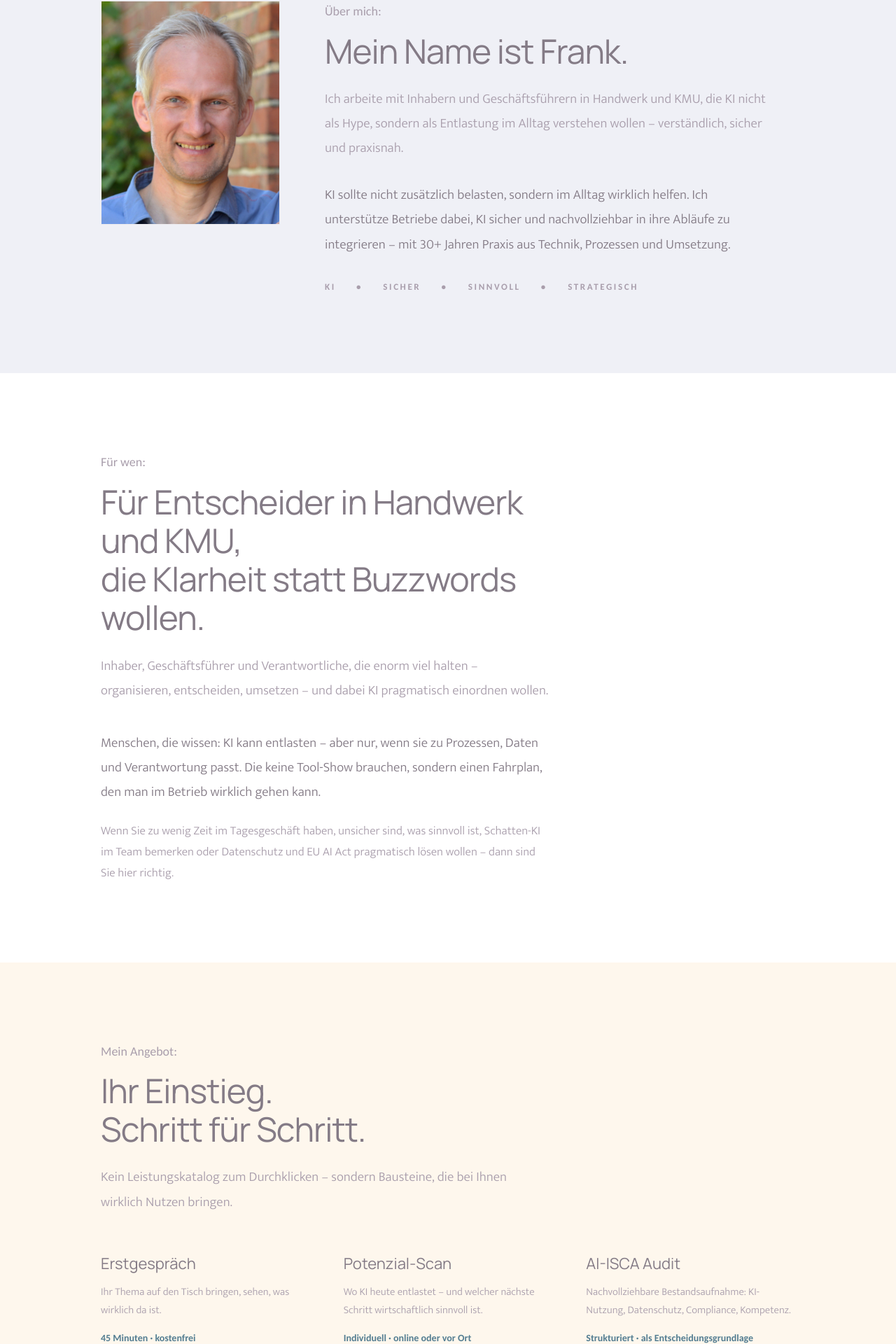
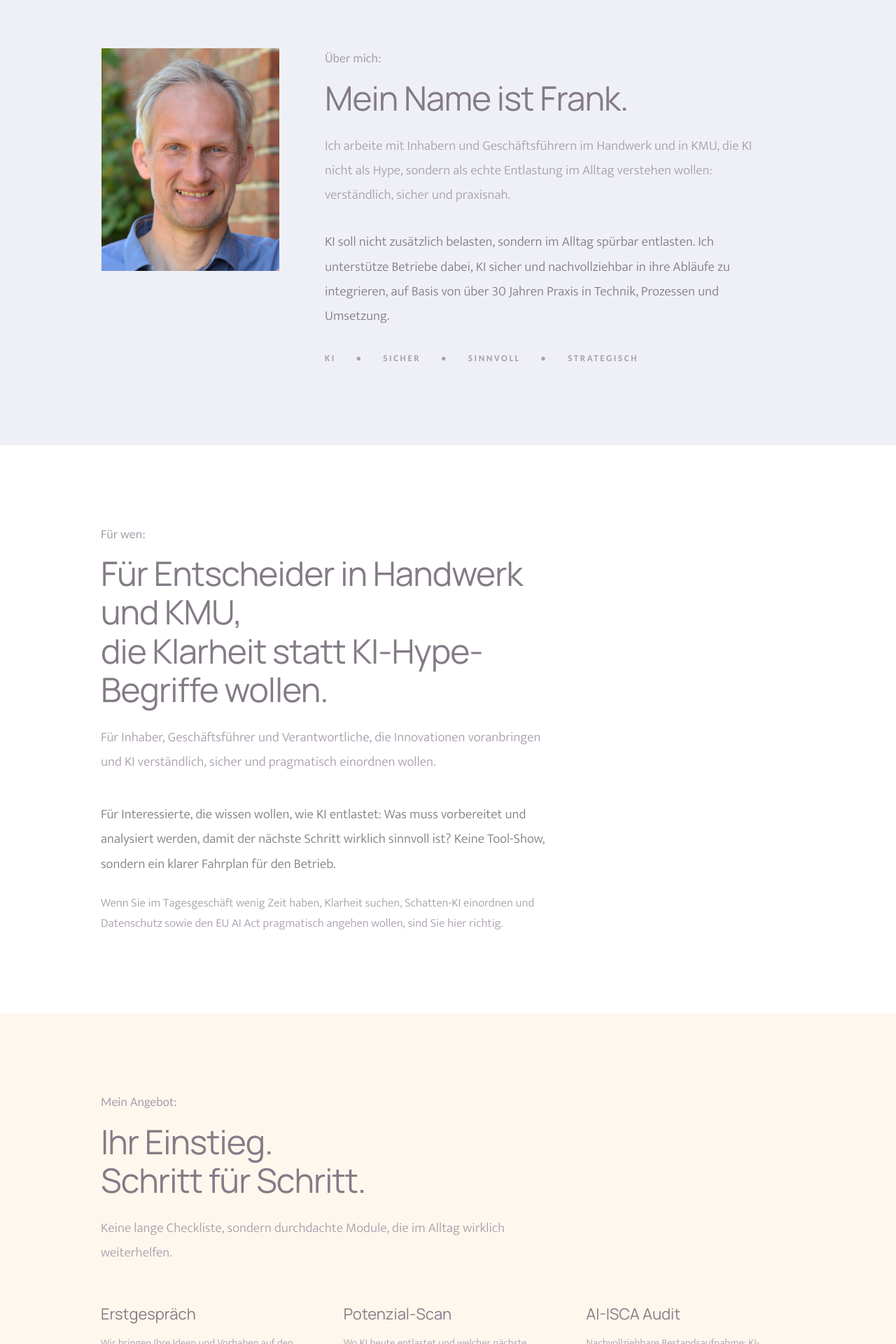
Before and after one commit to HorstDuebel/LandingPage_v2, a Next.js app in the folder web/: page / in a window 1280 px wide. Shown: the part 685-2605 px from the top of the page at 70% size. Built offline with nearby package versions, Linux system fonts and the light colour scheme.

Commit message:
UX: wertorientierte CTAs und Conversion-Microcopy

```diff
--- a/web/src/app/layout.tsx
+++ b/web/src/app/layout.tsx
@@ -21,12 +21,12 @@ const fontBody = Mukta({
 });
 
 export const metadata: Metadata = {
-  title: "Frank Vullhorst – KI‑Sparring",
+  title: "Frank Vullhorst  KI. Sicher. Sinnvoll. Strategisch.",
   description:
-    "KI-Sparring auf Augenhöhe: In 45 Minuten klären wir, wo KI und Automatisierung in Ihrem Betrieb entlasten können – sicher, sinnvoll und strategisch.",
+    "Ein Austausch über Prozesse, Optimierungen, Automatisierungen und KI – sicher, sinnvoll und strategisch.",
   metadataBase: new URL("https://example.com"),
   openGraph: {
-    title: "Frank Vullhorst – KI‑Sparring",
+    title: "Frank Vullhorst",
     description:
       "Praxisnah, nachvollziehbar und an EU AI Act sowie DSGVO orientiert.",
     type: "website",
--- a/web/src/app/page.tsx
+++ b/web/src/app/page.tsx
@@ -20,7 +20,7 @@ export default function Home() {
               <p className="section-kicker">Meine Einladung:</p>
               <h1 className="display-title">
                 <span className="display-title-line">Ein Erstgespräch.</span>
-                <span className="display-title-line">45 Minuten Klarheit.</span>
+                <span className="display-title-line">30 Minuten aus der Vogelperspektive.</span>
               </h1>
 
               <div className="mt-10 flex flex-col gap-4 sm:flex-row sm:items-start sm:gap-8">
@@ -30,9 +30,9 @@ export default function Home() {
               </div>
 
               <p className="microcopy mt-6 max-w-md">
-                Sie erzählen, was gerade ist – ich höre zu und ordne ein.
+                Wir beleuchten Ihre aktuelle Situation. Ich höre zu und gebe Impulse.
                 <br />
-                45 Minuten. Kein Sales, kein Druck. Kostenfrei. Unverbindlich.
+                30 Minuten. Erst schauen, ob es menschlich und fachlich passt.
               </p>
             </div>
           </div>
@@ -54,16 +54,16 @@ export default function Home() {
 
             <div className="prose-width lg:max-w-none">
               <SectionIntro kicker="Über mich:" title="Mein Name ist Frank.">
-                Ich arbeite mit Inhabern und Geschäftsführern in Handwerk und
-                KMU, die KI nicht als Hype, sondern als Entlastung im Alltag
-                verstehen wollen – verständlich, sicher und praxisnah.
+                Ich arbeite mit Inhabern und Geschäftsführern im Handwerk und in
+                KMU, die KI nicht als Hype, sondern als echte Entlastung im
+                Alltag verstehen wollen: verständlich, sicher und praxisnah.
               </SectionIntro>
 
               <p className="body-text mt-8">
-                KI sollte nicht zusätzlich belasten, sondern im Alltag wirklich
-                helfen. Ich unterstütze Betriebe dabei, KI sicher und
-                nachvollziehbar in ihre Abläufe zu integrieren – mit 30+ Jahren
-                Praxis aus Technik, Prozessen und Umsetzung.
+                KI soll nicht zusätzlich belasten, sondern im Alltag spürbar
+                entlasten. Ich unterstütze Betriebe dabei, KI sicher und
+                nachvollziehbar in ihre Abläufe zu integrieren, auf Basis von
+                über 30 Jahren Praxis in Technik, Prozessen und Umsetzung.
               </p>
 
               <p className="hero-tagline mt-8 max-w-md">
@@ -85,25 +85,24 @@ export default function Home() {
             <SectionIntro
               kicker="Für wen:"
               title="Für Entscheider in Handwerk und KMU,"
-              titleLine2="die Klarheit statt Buzzwords wollen."
+              titleLine2="die Klarheit statt KI-Hype-Begriffe wollen."
             >
-              Inhaber, Geschäftsführer und Verantwortliche, die enorm viel
-              halten – organisieren, entscheiden, umsetzen – und dabei KI
-              pragmatisch einordnen wollen.
+              Für Inhaber, Geschäftsführer und Verantwortliche, die Innovationen
+              voranbringen und KI verständlich, sicher und pragmatisch
+              einordnen wollen.
             </SectionIntro>
 
             <div className="prose-width mt-10 space-y-6">
               <p className="body-text">
-                Menschen, die wissen: KI kann entlasten – aber nur, wenn sie
-                zu Prozessen, Daten und Verantwortung passt. Die keine
-                Tool-Show brauchen, sondern einen Fahrplan, den man im Betrieb
-                wirklich gehen kann.
+                Für Interessierte, die wissen wollen, wie KI entlastet: Was muss
+                vorbereitet und analysiert werden, damit der nächste Schritt
+                wirklich sinnvoll ist? Keine Tool-Show, sondern ein klarer
+                Fahrplan für den Betrieb.
               </p>
               <p className="body-text-muted">
-                Wenn Sie zu wenig Zeit im Tagesgeschäft haben, unsicher sind,
-                was sinnvoll ist, Schatten-KI im Team bemerken oder Datenschutz
-                und EU AI Act pragmatisch lösen wollen – dann sind Sie hier
-                richtig.
+                Wenn Sie im Tagesgeschäft wenig Zeit haben, Klarheit suchen,
+                Schatten-KI einordnen und Datenschutz sowie den EU AI Act
+                pragmatisch angehen wollen, sind Sie hier richtig.
               </p>
             </div>
           </div>
@@ -117,20 +116,20 @@ export default function Home() {
               title="Ihr Einstieg."
               titleLine2="Schritt für Schritt."
             >
-              Kein Leistungskatalog zum Durchklicken – sondern Bausteine, die
-              bei Ihnen wirklich Nutzen bringen.
+              Keine lange Checkliste, sondern durchdachte Module, die im Alltag
+              wirklich weiterhelfen.
             </SectionIntro>
 
             <div className="offer-grid mt-14">
               {[
                 {
                   title: "Erstgespräch",
-                  desc: "Ihr Thema auf den Tisch bringen, sehen, was wirklich da ist.",
-                  meta: "45 Minuten · kostenfrei",
+                  desc: "Wir bringen Ihre Ideen und Vorhaben auf den Tisch, schauen gemeinsam hin und ich gebe Ihnen erste Impulse.",
+                  meta: "30 Minuten · kostenfrei",
                 },
                 {
                   title: "Potenzial-Scan",
-                  desc: "Wo KI heute entlastet – und welcher nächste Schritt wirtschaftlich sinnvoll ist.",
+                  desc: "Wo KI heute entlastet und welcher nächste Schritt wirtschaftlich sinnvoll ist.",
                   meta: "Individuell · online oder vor Ort",
                 },
                 {
@@ -146,11 +145,11 @@ export default function Home() {
                 {
                   title: "AI Literacy Workshop",
                   desc: "Kompetenz im Team – verständlich, nachweisbar, rechtssicher (Art. 4 EU AI Act).",
-                  meta: "Module 1–4 · für Ihr Team",
+                  meta: "Module 1–4",
                 },
                 {
                   title: "Pilotprojekt",
-                  desc: "Erster messbarer Nutzen im Betrieb – kontrolliert und auswertbar.",
+                  desc: "Erster messbarer Nutzen im Betrieb, kontrolliert und auswertbar.",
                   meta: "Klein starten · sauber ausbauen",
                 },
               ].map((item) => (
@@ -178,11 +177,11 @@ export default function Home() {
           <div className="page-container">
             <SectionIntro
               kicker="Wie ich arbeite:"
-              title="Ich eröffne Reflexionsräume."
+              title="Ich höre hin, nehme auf mit dem Blick auf das Wesentliche"
               titleLine2="Praxisnah und strukturiert."
             >
-              Fünf Schritte – nicht als Theorie, sondern als Fahrplan, den Sie
-              in Ihrem Tempo und mit Ihrem Team gehen können.
+              Fünf Schritte – praxisnah, verständlich und in Ihrem Tempo
+              einsetzbar.
             </SectionIntro>
 
             <div className="prose-width mt-12 lg:max-w-2xl">
@@ -210,7 +209,7 @@ export default function Home() {
                 {
                   n: "05",
                   title: "Pilotprojekt",
-                  text: "Erster messbarer Nutzen im Betrieb – kontrolliert und auswertbar.",
+                  text: "Erster messbarer Nutzen im Betrieb, kontrolliert und auswertbar.",
                 },
               ].map((step) => (
                 <div key={step.n} className="step-item">
@@ -227,25 +226,26 @@ export default function Home() {
         <section className="section-block bg-[var(--surface)]">
           <div className="page-container">
             <SectionIntro
-              kicker="Das Versprechen:"
-              title="Vom Unsichersein"
-              titleLine2="zur Klarheit."
+              kicker="Ihr KI Vorhaben:"
+              title="von ChatGPT zu"
+              titleLine2="sicherer, professioneller KI-Nutzung."
             >
-              Klarheit entsteht, wenn wir ehrlich hinsehen. Sie werden Worte
-              finden für das, was Sie innerlich schon ahnen – und einen
-              nächsten Schritt, der zu Ihrem Betrieb passt.
+              Klarheit entsteht, wenn wir aktuelle Prozesse betrachten. Sie
+              erkennen Reibungspunkte, die Sie schon ahnen, und die nächsten
+              Schritte werden sichtbar.
             </SectionIntro>
 
             <div className="prose-width mt-10 space-y-6">
               <p className="body-text">
-                Damit Sie klar erkennen: wo KI heute bereits sinnvoll entlastet,
-                welche Lösungen wirklich zu Ihrem Unternehmen passen – und
-                welcher nächste Schritt wirtschaftlich sinnvoll ist.
+                Damit Sie erkennen, wo KI heute sinnvoll entlastet, welche
+                Lösungen zu Ihrem Unternehmen passen und welcher nächste Schritt
+                sinnvoll ist.
               </p>
               <p className="body-text-muted italic">
-                Nach unserem Gespräch haben Sie keine Buzzwords mehr – sondern
-                Orientierung, konkrete Möglichkeiten und eine realistische
-                Einschätzung für Ihr Unternehmen.
+                Nach unserem Gespräch gewinnen Sie einen neuen Blick auf die
+                Technologie und eine klare Orientierung in Richtung
+                KI-Möglichkeiten. Ziel ist es, Ihnen mehr Zeit für Ihre
+                unternehmerische Leidenschaft zurückzugeben.
               </p>
             </div>
           </div>
@@ -259,8 +259,9 @@ export default function Home() {
               title="Warum Entscheider"
               titleLine2="mir vertrauen."
             >
-              Keine Show, keine Buzzwords – sondern jemand, der Betrieb von
-              innen kennt und KI so erklärt, dass Sie handeln können.
+              Ich bin Werkzeugmacher, Informatiker, Handwerker,
+              3D-Druck-Spezialist und Führungskraft. Ich kenne Betriebe von
+              innen und nehme Menschen mit.
             </SectionIntro>
 
             <div className="mt-12 grid grid-cols-1 gap-0 lg:grid-cols-2 lg:gap-16">
@@ -352,15 +353,15 @@ export default function Home() {
               {[
                 {
                   q: "Was passiert im Erstgespräch?",
-                  a: "Wir klären Ihre Ausgangslage, ordnen Chancen und Risiken ein und definieren den nächsten sinnvollen Schritt – ohne Tool‑Show und ohne Druck.",
+                  a: "Wir klären Ihre Ausgangslage, ordnen Chancen und Risiken ein und definieren den nächsten sinnvollen Schritt, ohne Tool‑Show und ohne Druck.",
                 },
                 {
                   q: "Muss ich etwas vorbereiten?",
-                  a: "Nein. Hilfreich ist nur ein grober Überblick: Welche Aufgaben kosten Zeit? Wo wird schon KI genutzt? Welche Daten sind sensibel?",
+                  a: "Nein. Hilfreich ist nur ein grober Überblick: Welche Aufgaben kosten Zeit? Wo wird schon KI genutzt? Welche Daten sind sensibel? Wie speichern Sie Daten?",
                 },
                 {
                   q: "Was ist AI‑ISCA?",
-                  a: "Ein strukturiertes Assessment (Audit): KI‑Nutzung, Datenschutz, Compliance und Kompetenz im Betrieb – als nachvollziehbare Grundlage für Entscheidungen.",
+                  a: "Ein strukturiertes Assessment (Audit): KI‑Nutzung, Datenschutz, Compliance und Kompetenz im Betrieb als nachvollziehbare Grundlage für Entscheidungen.",
                 },
                 {
                   q: "Wie ist das mit Datenschutz und EU AI Act?",
@@ -368,7 +369,7 @@ export default function Home() {
                 },
                 {
                   q: "Für wen ist das Angebot nicht geeignet?",
-                  a: "Wenn Sie nur eine Tool‑Demo oder „Hype‑Beratung“ suchen. Es geht um umsetzbare Entlastung im Alltag – nicht um Buzzwords.",
+                  a: "Wenn Sie nur eine Tool‑Demo oder „Hype‑Beratung“ suchen. Es geht um umsetzbare Entlastung im Alltag.",
                 },
                 {
                   q: "Was ist der nächste Schritt nach dem Gespräch?",
@@ -403,7 +404,7 @@ export default function Home() {
                 titleLine2="ein klarer nächster Schritt."
                 centered
               >
-                In 45 Minuten wissen Sie, was bei Ihnen sinnvoll ist – sicher,
+                In 30 Minuten wissen Sie, was bei Ihnen sinnvoll ist. Sicher,
                 nachvollziehbar, umsetzbar. Ohne Hype, ohne Verpflichtung.
               </SectionIntro>
 
--- a/web/src/app/termin/page.tsx
+++ b/web/src/app/termin/page.tsx
@@ -5,9 +5,9 @@ import { triggers } from "@/lib/copy";
 import { GOOGLE_APPOINTMENT_SCHEDULE_URL } from "@/lib/booking";
 
 export const metadata = {
-  title: "Erstgespräch – Klarheit in 45 Minuten | Frank Vullhorst",
+  title: "Erstgespräch 30 Minuten | Frank Vullhorst",
   description:
-    "Kostenloses Erstgespräch: Wo KI in Ihrem Betrieb entlastet – und welcher nächste Schritt passt.",
+    "Kostenloses Erstgespräch: Wo KI in Ihrem Betrieb entlastet und welcher nächste Schritt passt.",
 };
 
 export default function TerminPage() {
@@ -23,7 +23,7 @@ export default function TerminPage() {
 
           <p className="section-kicker mt-8">Termin wählen:</p>
           <h1 className="display-title mt-2">
-            <span className="display-title-line">Ihre 45 Minuten</span>
+            <span className="display-title-line">Ihre 30 Minuten</span>
             <span className="display-title-line">Klarheit.</span>
           </h1>
           <p className="section-lead mt-6 max-w-prose">
--- a/web/src/lib/copy.ts
+++ b/web/src/lib/copy.ts
@@ -3,7 +3,7 @@
 export const cta = {
   /** Primärer Button – Endresultat betonen */
   primary: {
-    hero: "Meine Klarheit in 45 Minuten sichern",
+    hero: "eine erste Orientierung",
     angebot: "Diese Klarheit für meinen Betrieb holen",
     vertrauen: "Mein kostenloses Erstgespräch wählen",
     final: "Meinen nächsten sinnvollen Schritt klären",
@@ -16,9 +16,9 @@ export const cta = {
 export const triggers = {
   heroAfter:
     "Kostenloses Erstgespräch · Keine Vorbereitung · Kein Verkaufsdruck · 30+ Jahre Praxis",
-  angebotTitle: "Was Sie nach 45 Minuten haben",
+  angebotTitle: "Was Sie nach 30 Minuten haben",
   angebotBody:
-    "Eine konkrete Einordnung für Ihren Betrieb – und eine Empfehlung, die wirklich zu Ihnen passt.",
+    "Eine konkrete Einschätzung für Ihren Betrieb und eine Empfehlung, die zu Ihrem unternehmerischen Fahrplan passt.",
   angebotProof: "Cert-IT KI-Manager · Rhein-Main · KMU & Handwerk",
   vertrauenAfter:
     "So starten viele Entscheider: erst Klarheit, dann der passende Baustein.",
```
